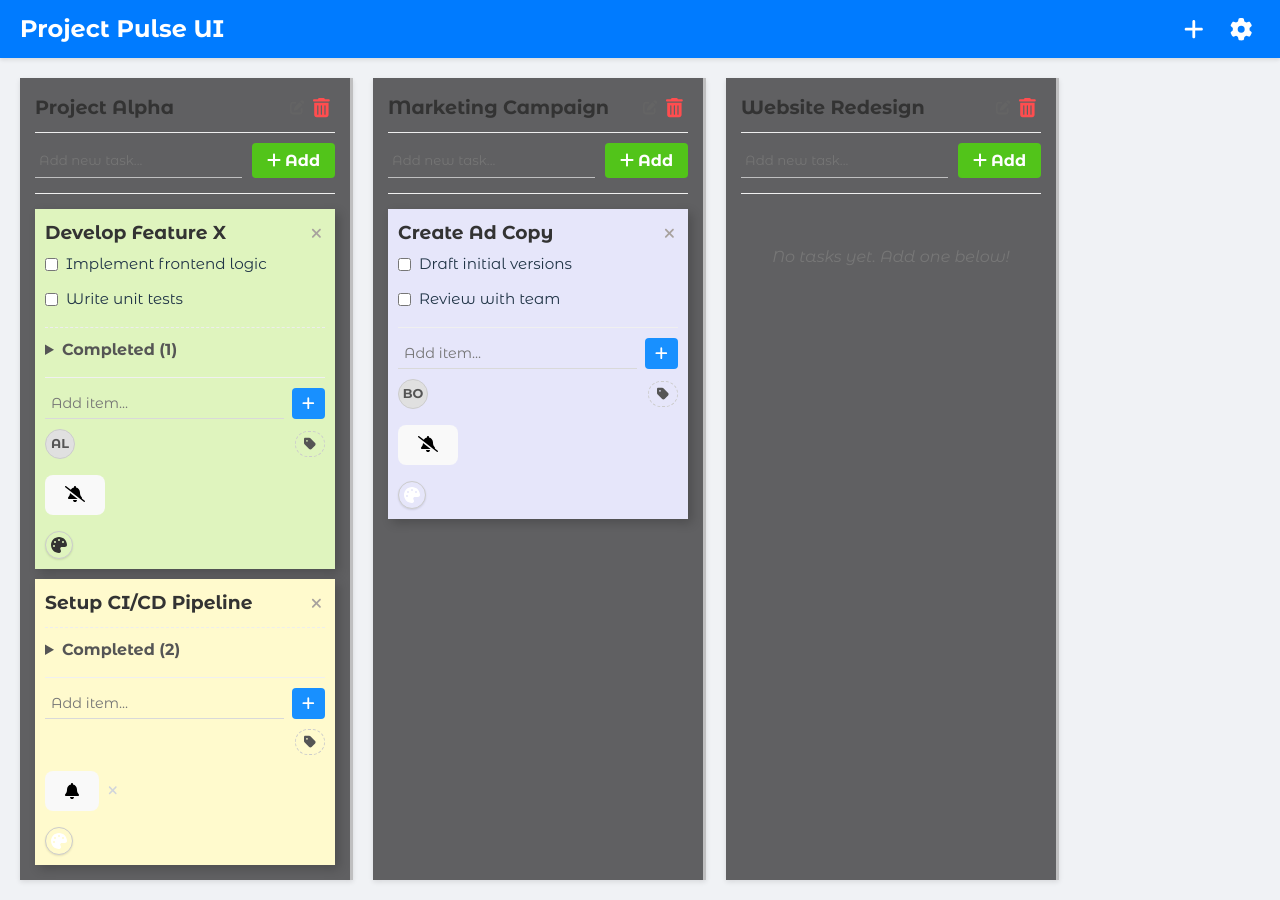
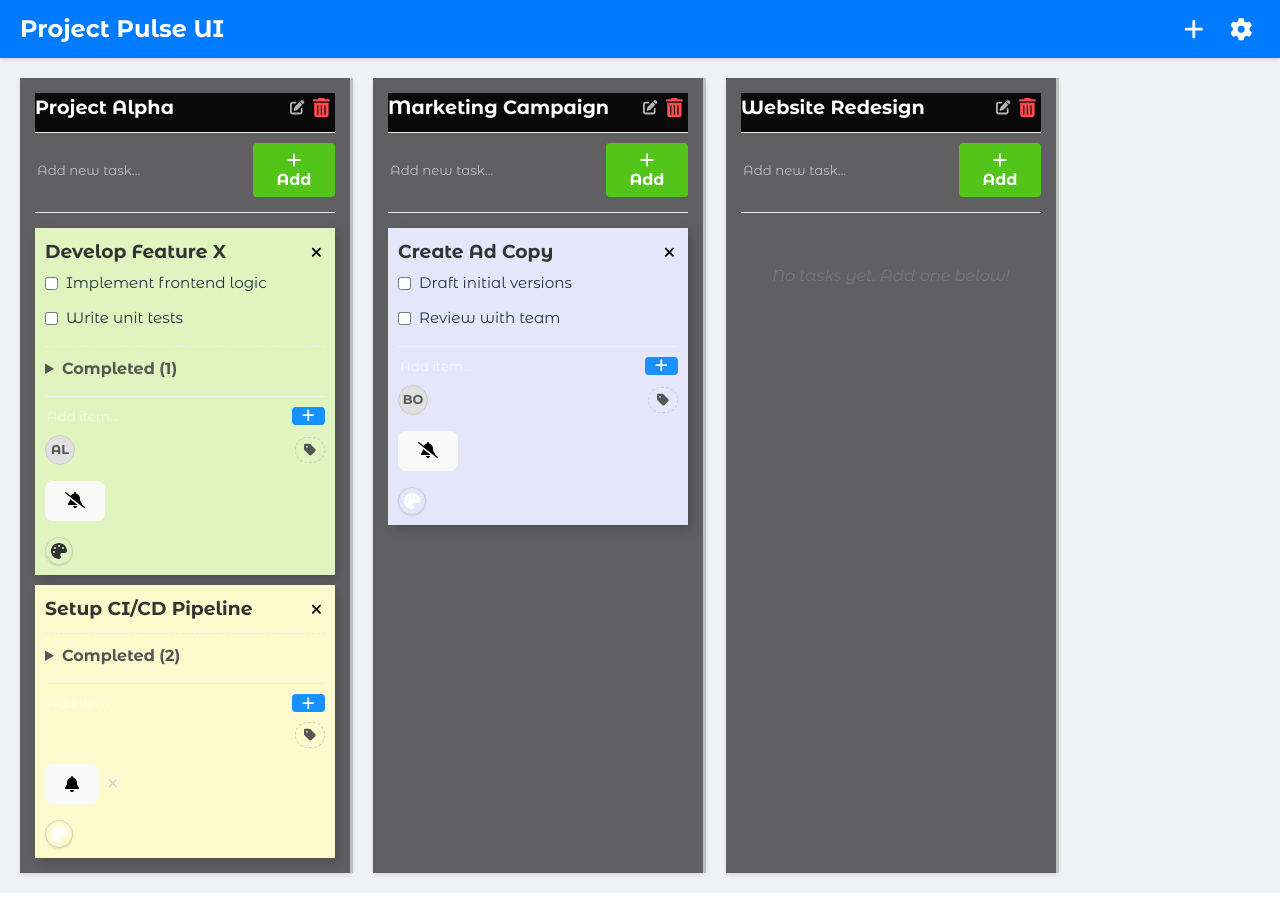
Before and after one commit to venkyjs/truetrack, a React (Vite) app: page / in a window 1280 px wide. Built offline with nearby package versions, Linux system fonts and the light colour scheme.

Commit message:
Update ProjectLane styles: add background color, adjust text colors for better contrast, and implement consistent input styling across the component.

```diff
--- a/package.json
+++ b/package.json
@@ -15,6 +15,7 @@
         "@fortawesome/free-solid-svg-icons": "^6.7.2",
         "@fortawesome/react-fontawesome": "^0.2.2",
         "@tippyjs/react": "^4.2.6",
+        "classnames": "^2.5.1",
         "fs-extra": "^11.3.0",
         "react": "^19.1.0",
         "react-dom": "^19.1.0"
--- a/src/components/ProjectLane.module.css
+++ b/src/components/ProjectLane.module.css
@@ -17,6 +17,7 @@
     margin-bottom: 10px;
     border-bottom: 1px solid #eee;
     padding-bottom: 10px;
+    background-color: rgba(0, 0, 0, 0.9);
 }
 
 .projectTitleContainer {
@@ -30,7 +31,7 @@
     margin: 0;
     padding: 0;
     font-size: 1.2em;
-    color: #333;
+    color: #fff;
     flex-grow: 1;
     cursor: pointer;
 }
@@ -38,7 +39,7 @@
 .editProjectBtn {
     background: none;
     border: none;
-    color: #666;
+    color: #fff;
     font-size: 0.9em;
     cursor: pointer;
     padding: 2px 4px;
@@ -50,16 +51,23 @@
 
 .editProjectBtn:hover {
     opacity: 1;
-    background-color: #f0f0f0;
 }
 
-.projectTitleInput {
-    font-size: 1.2em;
-    padding: 5px;
-    border: 1px solid #ccc;
-    border-radius: 3px;
+.stickyInput {
+    background-color: transparent;
+    border-bottom: 1px solid rgba(255, 255, 255, 0.6);
     flex-grow: 1;
     margin-right: 10px;
+    border: none;
+    border-radius: 0px;
+}
+
+.stickyInput:focus-visible {
+    outline: none;
+}
+
+.stickyInput::placeholder {
+    color: rgba(255, 255, 255, 0.6);
 }
 
 .deleteProjectBtn {
@@ -125,7 +133,7 @@
 .deleteTaskBtn {
     background: none;
     border: none;
-    color: #a8a29e; /* Lighter delete icon for tasks */
+    color: #000; /* Lighter delete icon for tasks */
     font-size: 0.9em;
     cursor: pointer;
     padding: 0 3px;
@@ -174,7 +182,7 @@
 .deleteItemBtn {
     background: none;
     border: none;
-    color: #d1d5db; /* Very light gray for item delete */
+    color: #000; /* Very light gray for item delete */
     font-size: 0.85em;
     cursor: pointer;
     padding: 0 2px;
--- a/src/components/ProjectLane.tsx
+++ b/src/components/ProjectLane.tsx
@@ -1,6 +1,7 @@
 import React, { useState, useMemo, useEffect } from 'react';
 import type { Project, Task, TaskItem, Person } from '../types'; // Assuming types.ts is in the same src folder
 import styles from './ProjectLane.module.css'; // Use CSS module import
+import classNames from 'classnames';
 import { FontAwesomeIcon } from '@fortawesome/react-fontawesome';
 import {
     faEdit,
@@ -375,7 +376,7 @@ const ProjectLane: React.FC<ProjectLaneProps> = ({
                     onBlur={handleItemTextSave}
                     onKeyDown={handleItemTextKeyDown}
                     autoFocus
-                    className={styles.taskItemTextInput}
+                    className={classNames(styles.stickyInput)}
                 />
             ) : (
                 <span
@@ -407,7 +408,7 @@ const ProjectLane: React.FC<ProjectLaneProps> = ({
                             onChange={handleProjectTitleChange}
                             onBlur={handleProjectTitleSave}
                             onKeyDown={handleProjectTitleKeyDown}
-                            className={styles.projectTitleInput}
+                            className={classNames(styles.stickyInput)}
                             autoFocus
                         />
                     ) : (
@@ -449,7 +450,7 @@ const ProjectLane: React.FC<ProjectLaneProps> = ({
                     value={newTaskTitle}
                     onChange={handleNewTaskChange}
                     placeholder='Add new task...'
-                    className={styles.newTaskInput}
+                    className={styles.stickyInput}
                 />
                 <Tippy content='Add Task' placement='top' theme='material'>
                     <button type='submit' className={styles.addTaskBtn}>
@@ -557,10 +558,14 @@ const ProjectLane: React.FC<ProjectLaneProps> = ({
                                     onKeyDown={(e) =>
                                         e.key === 'Enter' && handleAddNewItem(e, task.id)
                                     }
-                                    className={styles.addItemInput}
+                                    className={styles.stickyInput}
                                 />
                                 <Tippy content='Add Item' placement='right' theme='material'>
-                                    <button type='submit' className={styles.addItemBtn}>
+                                    <button
+                                        type='submit'
+                                        className={styles.addItemBtn}
+                                        onClick={(e) => handleAddNewItem(e, task.id)}
+                                    >
                                         <FontAwesomeIcon icon={faPlus} />
                                     </button>
                                 </Tippy>
```
Also changed, not shown: 1 other file (tests, documents, lock files or other folders). Lines whose indentation alone changed are shown as unchanged.
